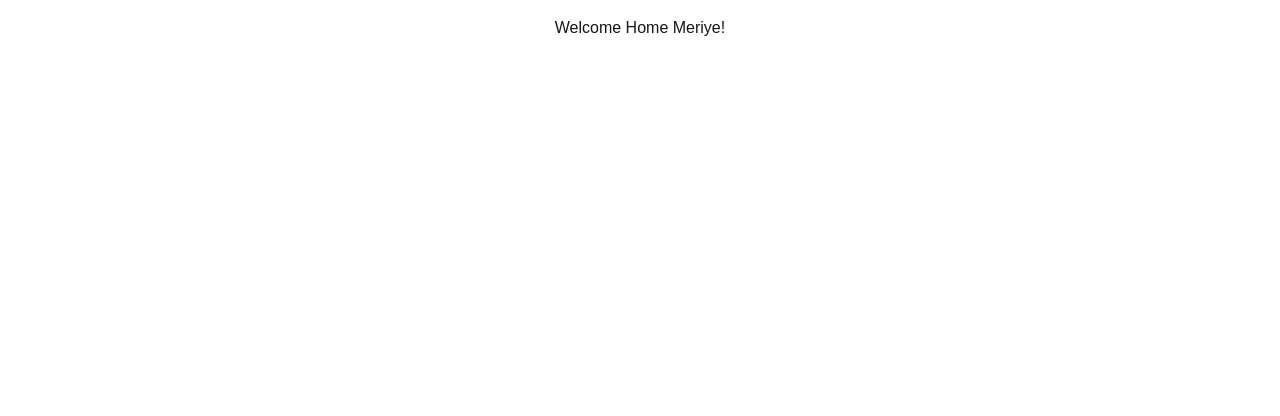
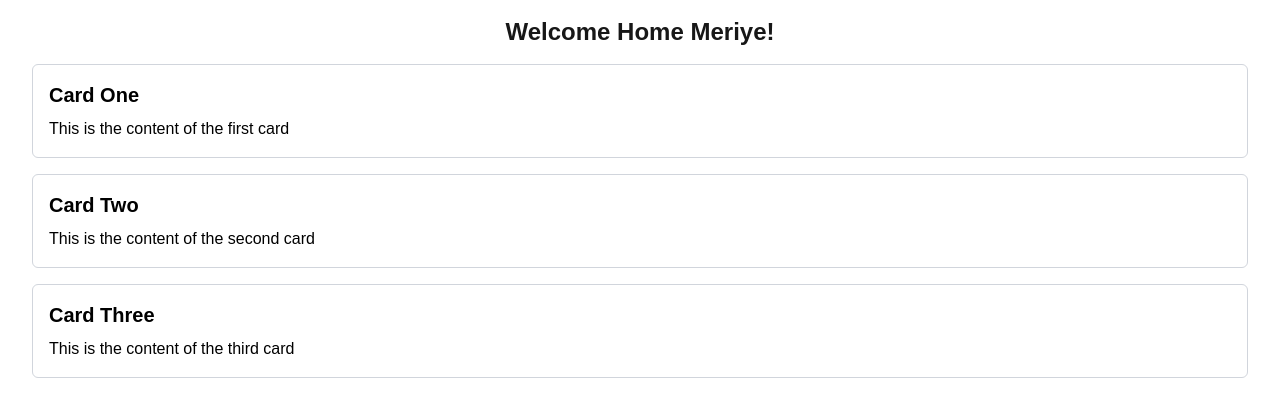
Before and after one commit to Merisola/alx-project-0x02-setup, a Next.js app in the folder alx-project-0x02/: page /home in a window 1280 px wide. Shown: the top 416 px of the page. Built offline with nearby package versions, Linux system fonts and the light colour scheme.

Commit message:
add card component

```diff
--- /dev/null
+++ b/alx-project-0x02/components/common/Card.tsx
@@ -0,0 +1,13 @@
+import React from "react";
+import { CardProps} from "@/interfaces";
+
+const Card: React.FC<CardProps> = ({title, content}) => {
+    return (
+        <div className="border border-gray-300 rounded-md p-4 m-4 bg-white text-black">
+            <h2 className="text-xl font-bold mb-2">{title}</h2>
+            <p>{content}</p>
+        </div>
+    )
+}
+
+export default Card;
--- a/alx-project-0x02/interfaces/index.ts
+++ b/alx-project-0x02/interfaces/index.ts
@@ -2,3 +2,8 @@ export interface User {
     id: string;
     name: string;
 }
+
+export interface CardProps {
+    title: string;
+    content: string;
+}
--- a/alx-project-0x02/pages/home.tsx
+++ b/alx-project-0x02/pages/home.tsx
@@ -1,9 +1,13 @@
 import React from "react";
+import Card from "@/components/common/Card"
 
 const HomePage = () => {
   return (
-    <div>
-      <h1 className="text-center p-4">Welcome Home Meriye!</h1>
+    <div className="p-4">
+      <h1 className="text-center text-2xl mb-4 font-bold">Welcome Home Meriye!</h1>
+      <Card title="Card One" content="This is the content of the first card" />
+      <Card title="Card Two" content="This is the content of the second card" />
+      <Card title="Card Three" content="This is the content of the third card" />
     </div>
   );
 };
```
